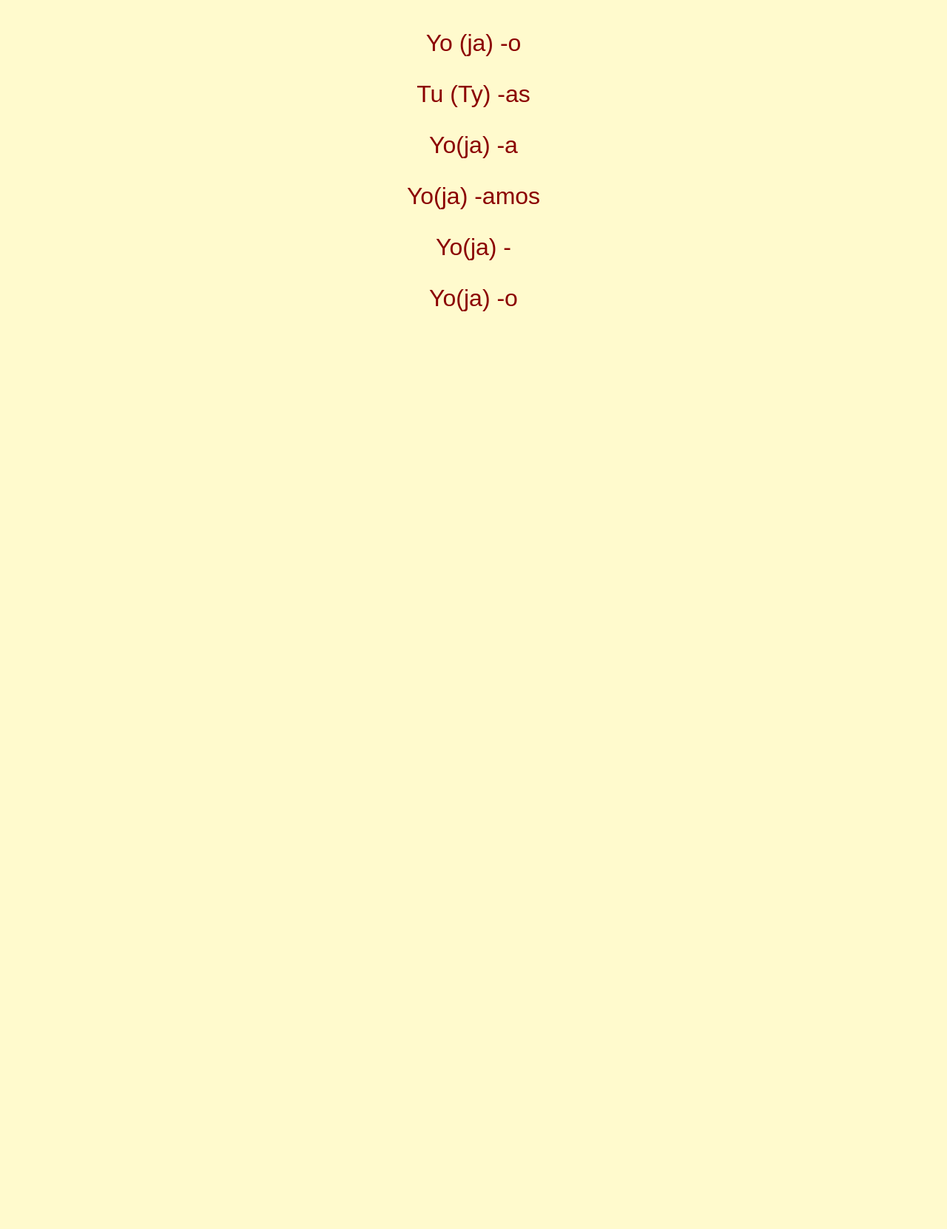
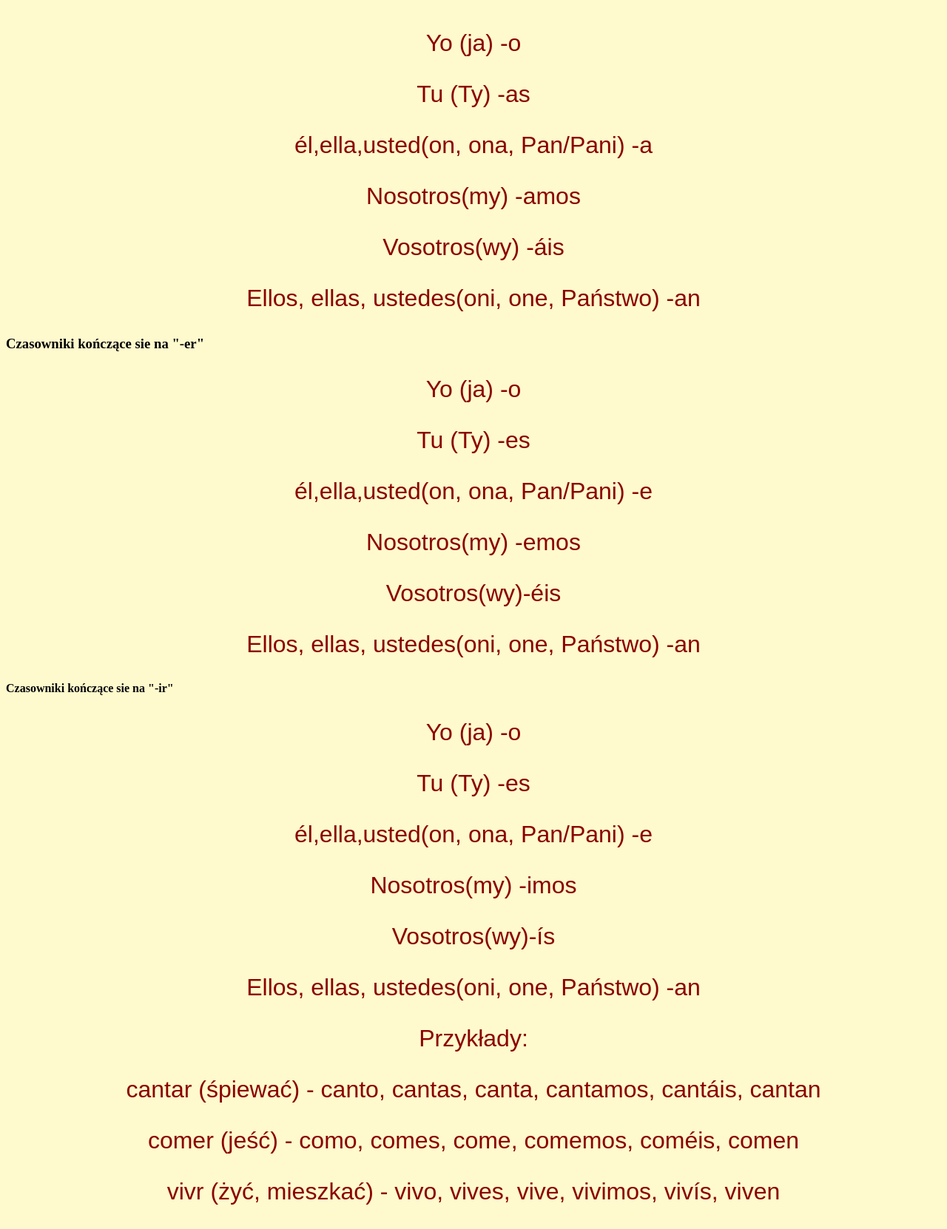
Before and after one commit to KKarolinaKK/Nauka_jezyka_hiszpanskiego, a Django app: template uploads/templates/odmiana.html in a window 1280 px wide. Shown: the part 596-2258 px from the top of the page at 74% size. Before the commit the page ends 1017 px from the top, so only its background shows below. Run offline with Django 3.2, Linux system fonts and the light colour scheme; the template is opened without the code that fills it, so the values that code supplies are empty.

Commit message:
Raczej skończone

```diff
--- a/uploads/templates/odmiana.html
+++ b/uploads/templates/odmiana.html
@@ -5,8 +5,27 @@
 <h2>Czasowniki kończące sie na "-ar"</h2>
 <p>Yo (ja) -o</p>
 <p>Tu (Ty) -as</p>
-<p>Yo(ja) -a</p>
-<p>Yo(ja) -amos</p>
-<p>Yo(ja) -</p>
-<p>Yo(ja) -o</p>
+<p>él,ella,usted(on, ona, Pan/Pani) -a</p>
+<p>Nosotros(my) -amos</p>
+<p>Vosotros(wy) -áis</p>
+<p>Ellos, ellas, ustedes(oni, one, Państwo) -an</p>
+<h3>Czasowniki kończące sie na "-er"</h3>
+<p>Yo (ja) -o</p>
+<p>Tu (Ty) -es</p>
+<p>él,ella,usted(on, ona, Pan/Pani) -e</p>
+<p>Nosotros(my) -emos</p>
+<p>Vosotros(wy)-éis</p>
+<p>Ellos, ellas, ustedes(oni, one, Państwo) -an</p>
+<h4>Czasowniki kończące sie na "-ir"</h4>
+<p>Yo (ja) -o</p>
+<p>Tu (Ty) -es</p>
+<p>él,ella,usted(on, ona, Pan/Pani) -e</p>
+<p>Nosotros(my) -imos</p>
+<p>Vosotros(wy)-ís</p>
+<p>Ellos, ellas, ustedes(oni, one, Państwo) -an</p>
+
+<p>Przykłady:</p>
+<p>cantar (śpiewać) - canto, cantas, canta, cantamos, cantáis, cantan</p>
+<p>comer (jeść) - como, comes, come, comemos, coméis, comen</p>
+<p>vivr (żyć, mieszkać) - vivo, vives, vive, vivimos, vivís, viven</p>
 {% endblock %}
```
